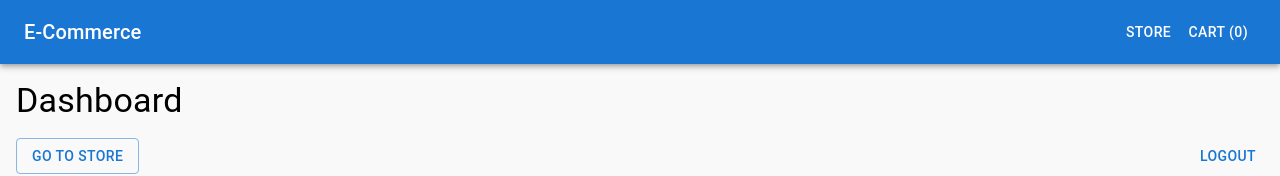
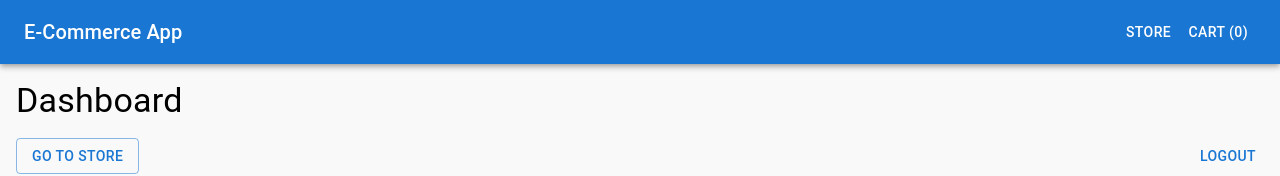
Before and after one commit to mokshmodi96/form-example, a React (Vite) app: page / in a window 1280 px wide. Both pictures are taken after typing "name@example.com", "Sample123" into the empty fields and a click on the button "LOGIN". Shown: the top 176 px of the page. Built offline with nearby package versions, Linux system fonts and the light colour scheme; no server answers.

Commit message:
Refactor `NavBar` to include dashboard navigation and improve accessibility with clickable title. Apply consistent formatting with Prettier.

```diff
--- a/src/components/NavBar.jsx
+++ b/src/components/NavBar.jsx
@@ -1,19 +1,27 @@
-import React from 'react';
-import { AppBar, Toolbar, Typography, Button, Box } from '@mui/material';
-import { Link } from 'react-router-dom';
-import useCartStore from '../store/cartStore';
+import React from "react";
+import { AppBar, Toolbar, Typography, Button, Box } from "@mui/material";
+import { Link, useNavigate } from "react-router-dom";
+import useCartStore from "../store/cartStore";
 
 const NavBar = () => {
-    const cartCount = useCartStore(state => state.cart.length);
+  const cartCount = useCartStore((state) => state.cart.length);
+  const navigate = useNavigate();
 
   return (
     <AppBar position="static">
       <Toolbar>
-                <Typography variant="h6" sx={{ flexGrow: 1 }}>
-                    E-Commerce
+        <Typography
+          variant="h6"
+          sx={{ flexGrow: 1 }}
+          onClick={() => navigate("/dashboard")}
+          style={{ cursor: "pointer" }}
+        >
+          E-Commerce App
         </Typography>
         <Box>
-                    <Button color="inherit" component={Link} to="/store">Store</Button>
+          <Button color="inherit" component={Link} to="/store">
+            Store
+          </Button>
           <Button color="inherit" component={Link} to="/cart">
             Cart ({cartCount})
           </Button>
```
Lines whose indentation alone changed are shown as unchanged.
